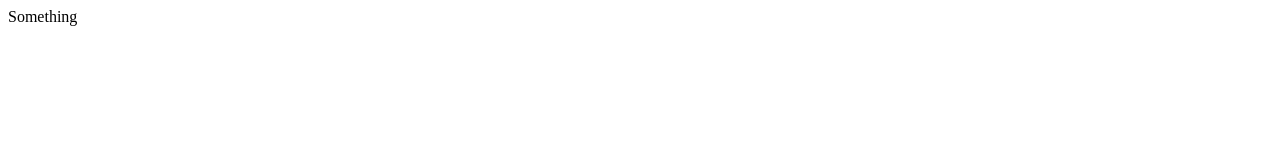
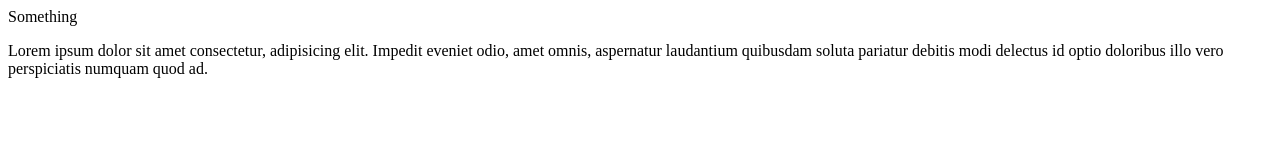
Before and after one commit to DonQuijot3/firstProject, a plain HTML site: page index.html in a window 1280 px wide. Drawn offline with Linux system fonts and the light colour scheme.

Commit message:
this is my second commit

```diff
--- a/index.html
+++ b/index.html
@@ -1,12 +1,17 @@
 <!DOCTYPE html>
 <html lang="en">
+
 <head>
     <meta charset="UTF-8">
     <meta name="viewport" content="width=device-width, initial-scale=1.0">
     <title>Document</title>
     <script src="test.js"></script>
 </head>
+
 <body>
     Something
+    <p>Lorem ipsum dolor sit amet consectetur, adipisicing elit. Impedit eveniet odio, amet omnis, aspernatur laudantium
+        quibusdam soluta pariatur debitis modi delectus id optio doloribus illo vero perspiciatis numquam quod ad.</p>
 </body>
+
 </html>
```
